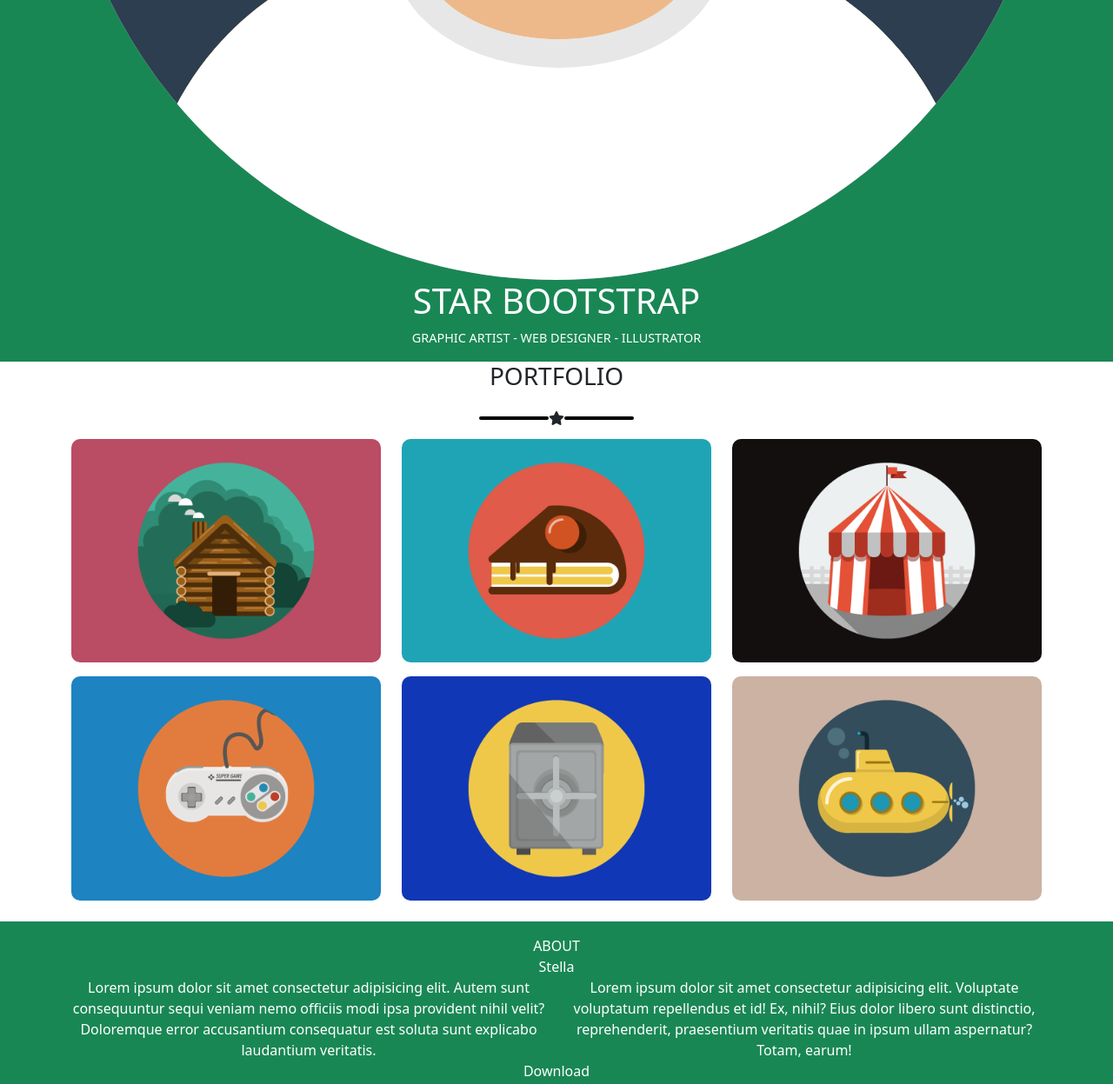
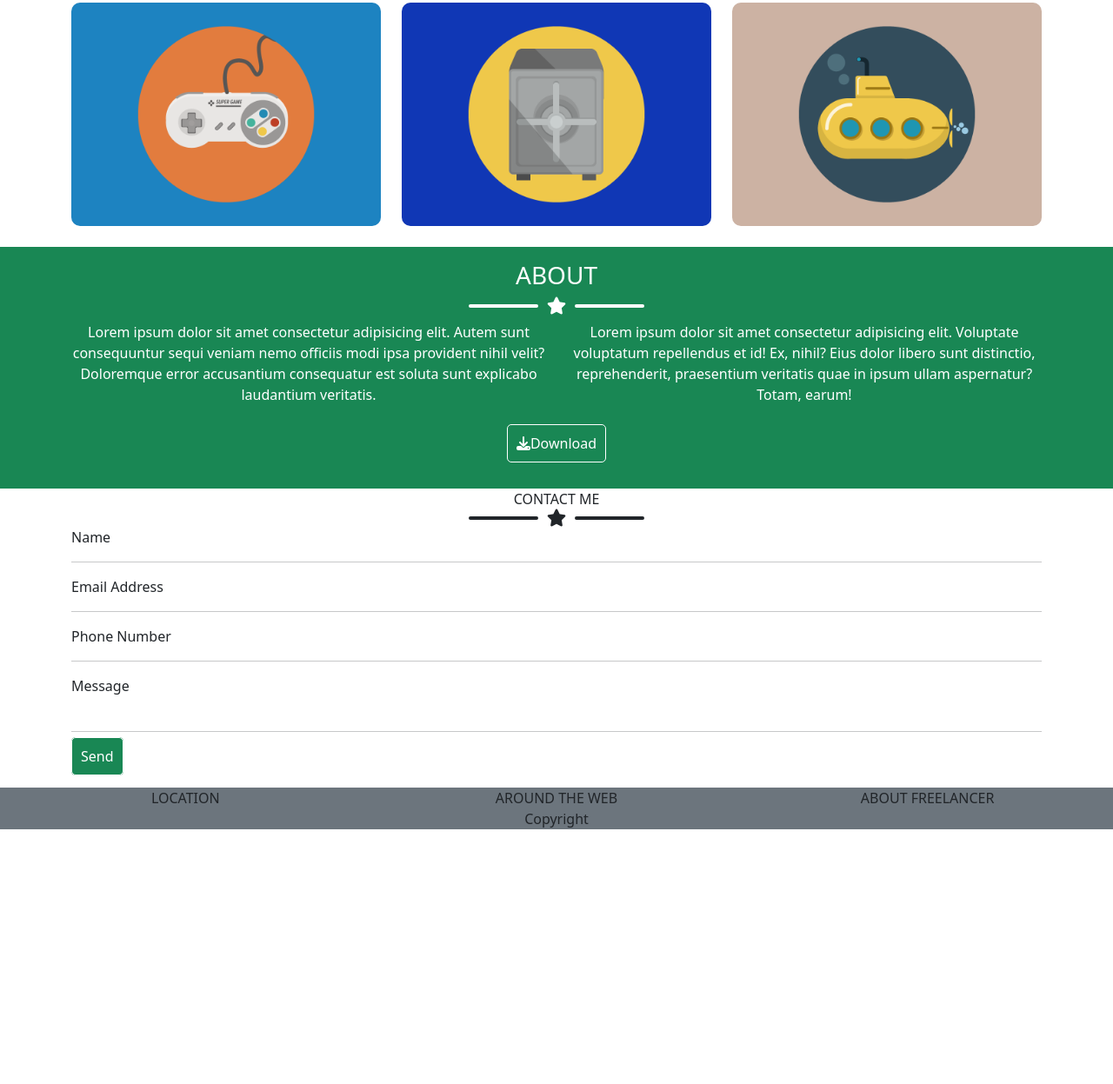
Before and after one commit to info-mic-info/html-css-bootstrap-freelancer, a plain HTML site: page index.html in a window 1280 px wide. Shown: the part 1026-2273 px from the top of the page at 87% size. After the commit the page ends 1980 px from the top, so only its background shows below. Drawn offline with nearby package versions, Linux system fonts and the light colour scheme.

Commit message:
main complete

```diff
--- a/css/style.css
+++ b/css/style.css
@@ -5,12 +5,18 @@
  /* border: solid 1px black; */
 }
 
+
+
 Header{
     position: fixed;
     right: 0%;
     top:0;
 }
 
+
+.img-jumbo img{
+    width: 40%;
+}
 
 .item-list{
     display: none;
@@ -27,10 +33,19 @@ font-size: 90%;
 
 .line{
     width: 80px;
-    border: solid 2px black;
+    border: solid 2px;
     border-radius: 5px;
 }
 
-.col-12 i {
+.star i {
+    font-size: 20px;
+    margin: 0 10px;
+}
 
+.my-btn{
+    border-radius: 5px;
+    border: 1px solid white;
+    text-decoration: none;
+    color: white;
+    padding: 10px;
 }
--- a/index.html
+++ b/index.html
@@ -9,7 +9,9 @@
     <!-- CSS only -->
     <link href="https://cdn.jsdelivr.net/npm/bootstrap@5.2.2/dist/css/bootstrap.min.css" rel="stylesheet"
         integrity="sha384-Zenh87qX5JnK2Jl0vWa8Ck2rdkQ2Bzep5IDxbcnCeuOxjzrPF/et3URy9Bv1WTRi" crossorigin="anonymous">
-        <link rel="stylesheet" href="https://cdnjs.cloudflare.com/ajax/libs/font-awesome/6.2.1/css/all.min.css" integrity="sha512-MV7K8+y+gLIBoVD59lQIYicR65iaqukzvf/nwasF0nqhPay5w/9lJmVM2hMDcnK1OnMGCdVK+iQrJ7lzPJQd1w==" crossorigin="anonymous" referrerpolicy="no-referrer" />
+    <link rel="stylesheet" href="https://cdnjs.cloudflare.com/ajax/libs/font-awesome/6.2.1/css/all.min.css"
+        integrity="sha512-MV7K8+y+gLIBoVD59lQIYicR65iaqukzvf/nwasF0nqhPay5w/9lJmVM2hMDcnK1OnMGCdVK+iQrJ7lzPJQd1w=="
+        crossorigin="anonymous" referrerpolicy="no-referrer" />
 
     <title>Bootstrap Freelancer</title>
 
@@ -50,8 +52,20 @@
             <div class="row">
                 <div class="col-12 col-md">
                     <div class="content">
+
+                        <div class="img-jumbo">
                             <img src="./img/avatar.svg" alt="">
+                        </div>
+
                         <h1>STAR BOOTSTRAP</h1>
+
+                        <!-- star -->
+                        <div class="star d-flex justify-content-center align-items-center">
+                            <div class="line"></div>
+                            <i class="fa-solid fa-star"></i>
+                            <div class="line"></div>
+                        </div>
+
                         <p class="font-size-90">GRAPHIC ARTIST - WEB DESIGNER - ILLUSTRATOR</p>
                     </div>
                 </div>
@@ -86,11 +100,14 @@
                     </div>
 
 
+                    <!-- star -->
+                    <div class="col-12">
 
-                    <div class="col-12 d-flex justify-content-center align-items-center">
+                        <div class="star d-flex justify-content-center align-items-center">
                             <div class="line"></div>
                             <i class="fa-solid fa-star"></i>
                             <div class="line"></div>
+                        </div>
 
                     </div>
 
@@ -144,24 +161,33 @@
         <section class="container-fluid  bg-success text-center mt-4 text-white">
             <div class="container py-3">
                 <div class="row">
+
                     <div class="col-12">
-                        ABOUT
+                        <h3>ABOUT</h3>
                     </div>
+
                     <div class="col-12">
-                        Stella
+                        <div class="star d-flex justify-content-center align-items-center">
+                            <div class="line"></div>
+                            <i class="fa-solid fa-star"></i>
+                            <div class="line"></div>
                         </div>
-                    <div class="col-12 col-md-6">
+                    </div>
+
+                    <div class="col-12 col-md-6 my-2">
                         Lorem ipsum dolor sit amet consectetur adipisicing elit. Autem sunt consequuntur sequi
                         veniam nemo officiis modi ipsa provident nihil velit? Doloremque error accusantium
                         consequatur est soluta sunt explicabo laudantium veritatis.
                     </div>
-                    <div class="col-12 col-md-6">
+                    <div class="col-12 col-md-6 my-2">
                         Lorem ipsum dolor sit amet consectetur adipisicing elit. Voluptate voluptatum repellendus et
                         id! Ex, nihil? Eius dolor libero sunt distinctio, reprehenderit, praesentium veritatis quae
                         in ipsum ullam aspernatur? Totam, earum!
                     </div>
-                    <div class="col-12">
-                        Download
+                    <div class="col-12 my-4">
+
+                        <a class="my-btn" href=""><i class="fa-sharp fa-solid fa-download"></i><span>Download</span></a>
+
                     </div>
                 </div>
             </div>
@@ -177,13 +203,27 @@
                         CONTACT ME
                     </div>
                     <div class="col-12">
-                        Star
+                        <div class="star d-flex justify-content-center align-items-center">
+                            <div class="line"></div>
+                            <i class="fa-solid fa-star"></i>
+                            <div class="line"></div>
                         </div>
-                    <div class="col-12">
-                        User
                     </div>
-                    <div class="col-12">
-                        Send
+
+                    <div class="col-12 text-start">
+                        <span>Name</span>
+                        <hr>
+                        <span>Email Address</span>
+                        <hr>
+                        <span>Phone Number</span>
+                        <hr>
+                        <span>Message</span>
+                    </div>
+
+                    <div class="col-12 my-4 text-start">
+                        <hr>
+                        <a class="my-btn bg-success" href=""><span>Send</span></a>
+
                     </div>
                 </div>
             </div>
```
Lines whose indentation alone changed are shown as unchanged.
